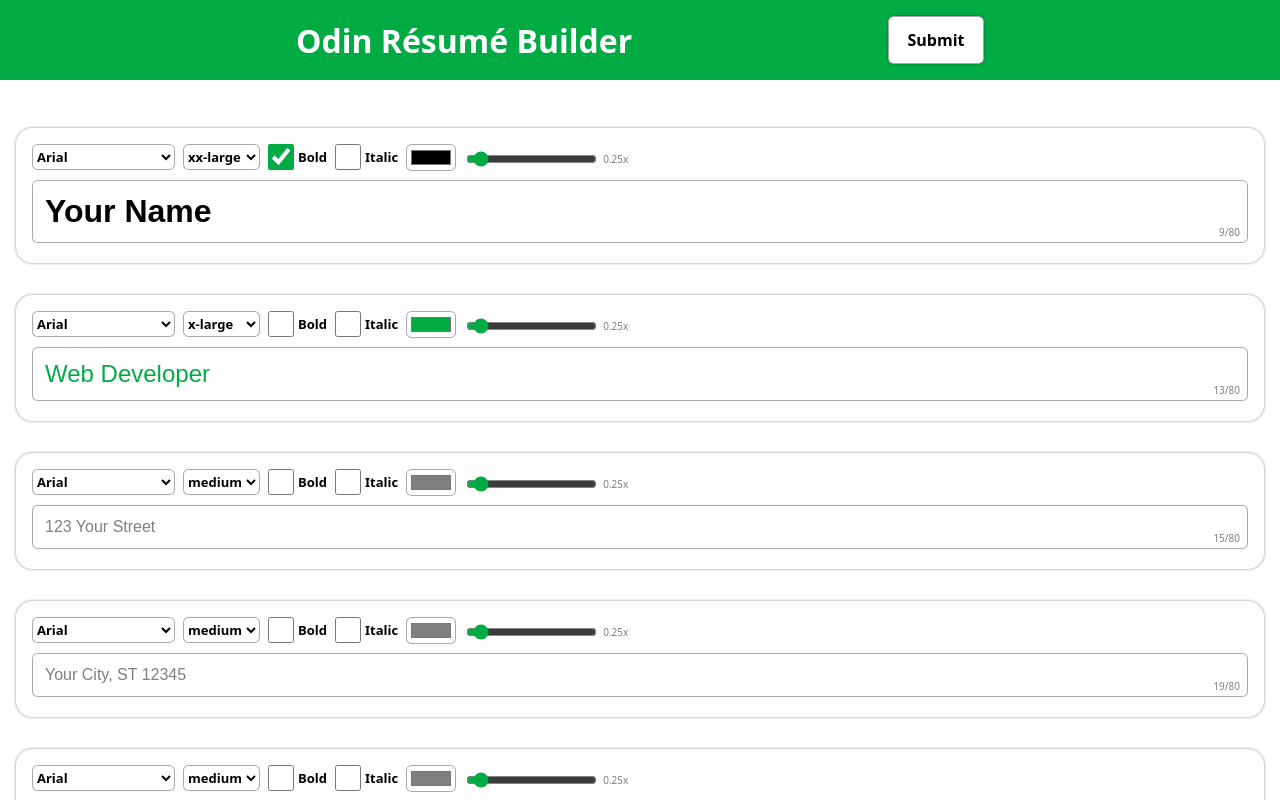
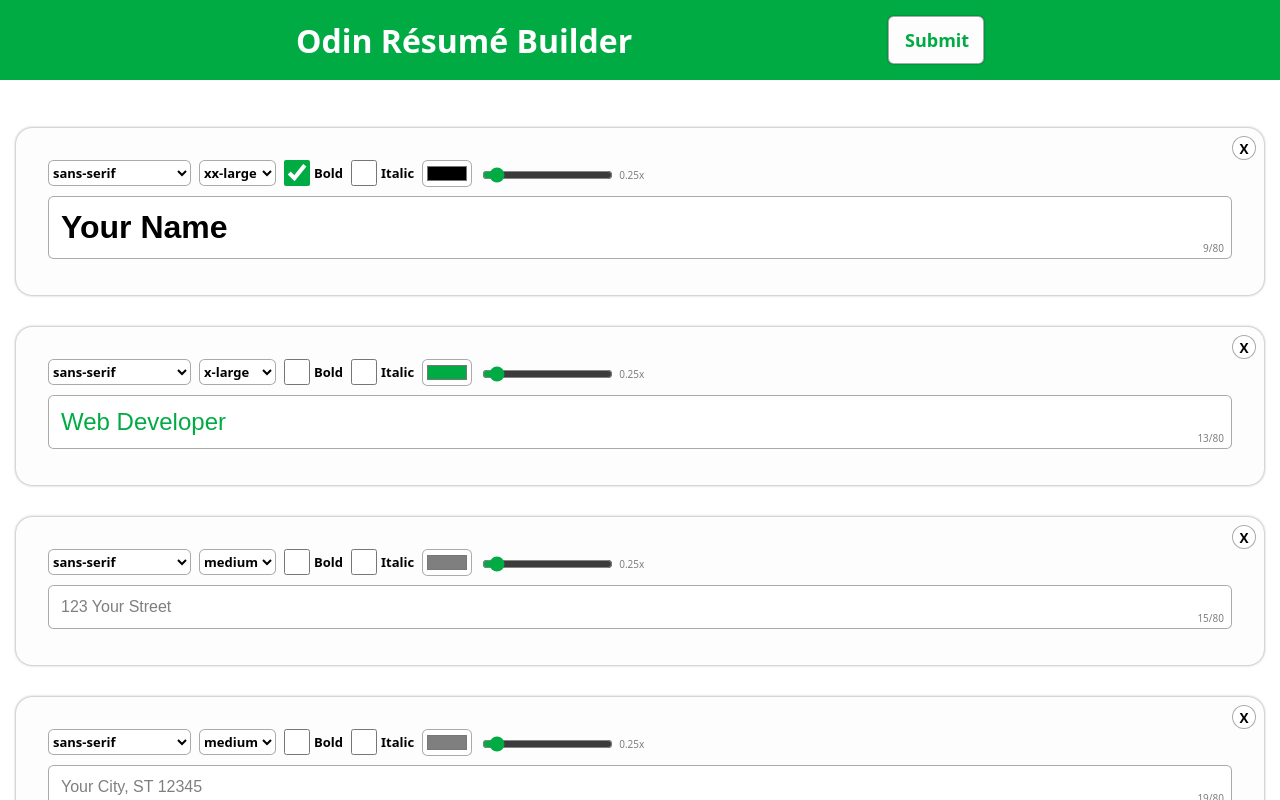
Before and after one commit to hussein-m-kandil/odin-resume-builder, a React (Vite) app: page / in a window 1280 px wide. Both pictures are taken after a click on the button "Edit". Shown: the top 800 px of the page. Built offline with nearby package versions, Linux system fonts and the light colour scheme.

Commit message:
Refactor the app & Add the ability to delete entry

```diff
--- a/src/App.jsx
+++ b/src/App.jsx
@@ -1,124 +1,77 @@
-import { Fragment, useState } from "react";
-import { initialData } from "./data/initialData";
+import { useEffect, useState } from "react";
+import { initialEntriesData } from "./initialEntriesData";
 import { AppDefaultsContext } from "./context/AppDefaultsContext";
 import { AppColorsContext } from "./context/AppColorsContext";
 import { EditModeContext } from "./context/EditModeContext";
-import Paragraph from "./components/Paragraph";
-import SubHead from "./components/SubHead";
+import { appDefaults } from "./appDefaults";
+import { appColors } from "./appColors";
 import Header from "./components/Header";
-import Head from "./components/Head";
-import Line from "./components/Line";
-import Date from "./components/Date";
-import List from "./components/List";
+// import Head from "./components/Head";
+// import Line from "./components/Line";
+// import Date from "./components/Date";
+// import List from "./components/List";
+// import SubHead from "./components/SubHead";
+// import Paragraph from "./components/Paragraph";
+
+const createEntry = (id, component, props = {}) => {
+  const Component = component;
+  return {
+    id,
+    jsx: <Component id={id} key={id} {...props} />,
+  };
+};
 
 function App() {
   const [editMode, setEditMode] = useState(false);
+
   const handleTogglingEditMode = () => {
     setEditMode((iem) => !iem);
   };
 
-  const appColors = {
-    accent: "#00ab44",
-    lightAccent: "#fdfdfd",
-    light: "#ffffff",
-    mid: "#7f7f7f",
-    dark: "#000000",
+  const [resumeEntries, setResumeEntries] = useState([]);
+
+  const handleDeleteEntry = (id) => {
+    setResumeEntries((entries) => entries.filter((e) => e.id !== id));
   };
 
-  const appDefaultsContext = {
-    textMaxLength: {
-      line: 80,
-      paragraph: 999,
-    },
-    editCardMargin: "2rem auto",
-    marginBottom: "0.25rem",
-  };
+  const generateId = (entryCount) => `entry-${entryCount}`;
 
-  let entriesCount = 0;
-  const generateId = () => `entry-${++entriesCount}`;
+  // Add initial resume's entries
+  useEffect(() => {
+    setResumeEntries(
+      initialEntriesData.map((ire, i) => {
+        const entryComponent = ire.component;
+        const props = ire.props || {};
+        const entryProps = {
+          ...props,
+          onDeleteEntry: handleDeleteEntry,
+        };
+        return createEntry(generateId(++i), entryComponent, entryProps);
+      })
+    );
+  }, []);
 
   return (
-    <AppDefaultsContext.Provider value={appDefaultsContext}>
+    <AppDefaultsContext.Provider value={appDefaults}>
       <AppColorsContext.Provider value={appColors}>
         <EditModeContext.Provider value={editMode}>
           <Header>
             <button
               type="button"
-              className="edit-btn"
-              onClick={handleTogglingEditMode}
               style={{
                 width: "6rem",
                 height: "3rem",
-                color: appColors.dark,
-                backgroundColor: appColors.light,
+                fontSize: "large",
+                color: appColors.accent,
+                backgroundColor: appColors.lightAccent,
               }}
+              onClick={handleTogglingEditMode}
             >
               {editMode ? "Submit" : "Edit"}
             </button>
           </Header>
           <div style={{ padding: "1rem" }}>
-            <Line
-              id={generateId()}
-              initialText={initialData.name}
-              initialStyle={{
-                fontFamily: "Arial",
-                fontSize: "xx-large",
-                fontWeight: "bold",
-                color: appColors.dark,
-              }}
-            />
-            <Line
-              id={generateId()}
-              initialText={initialData.title}
-              initialStyle={{
-                fontFamily: "Arial",
-                fontSize: "x-large",
-                color: appColors.accent,
-              }}
-            />
-            {initialData.contact.map((entry, i, arr) => {
-              const initialStyle = {
-                fontFamily: "Arial",
-                color: appColors.mid,
-              };
-              if (i === arr.length - 1) initialStyle.marginBottom = "2rem";
-              return (
-                <Line
-                  id={generateId()}
-                  key={entry}
-                  initialText={entry}
-                  initialStyle={initialStyle}
-                />
-              );
-            })}
-            <Head id={generateId()} initialText={"SKILLS"} />
-            <Paragraph id={generateId()} initialText={initialData.skills} />
-            <Head id={generateId()} initialText={"EXPERIENCE"} />
-            {initialData.experience.map((entry) => (
-              <Fragment key={`${entry.org} - ${entry.title}`}>
-                <SubHead
-                  id={generateId()}
-                  initialText={entry.org}
-                  initialExtensionText={entry.title}
-                />
-                <Date id={generateId()} />
-                <List id={generateId()} initialListItems={entry.details} />
-              </Fragment>
-            ))}
-            <Head id={generateId()} initialText={"EDUCATION"} />
-            {initialData.education.map((entry) => (
-              <Fragment key={`${entry.org} - ${entry.deg}`}>
-                <SubHead
-                  id={generateId()}
-                  initialText={entry.org}
-                  initialExtensionText={entry.deg}
-                />
-                <Date id={generateId()} />
-                <Paragraph id={generateId()} initialText={entry.about} />
-              </Fragment>
-            ))}
-            <Head id={generateId()} initialText={"AWARDS"} />
-            <List id={generateId()} initialListItems={initialData.awards} />
+            {resumeEntries.map((re) => re.jsx)}
           </div>
         </EditModeContext.Provider>
       </AppColorsContext.Provider>
--- /dev/null
+++ b/src/appColors.js
@@ -0,0 +1,8 @@
+export const appColors = {
+  light: "#ffffff",
+  mid: "#7f7f7f",
+  dark: "#000000",
+  accent: "#00ab44",
+  lightAccent: "#fdfdfd",
+  secondAccent: "#ffb44b",
+};
--- /dev/null
+++ b/src/appDefaults.js
@@ -0,0 +1,9 @@
+export const appDefaults = {
+  editCardMargin: "2rem auto",
+  bigMarginBottom: "2rem",
+  marginBottom: "0.25rem",
+  textMaxLength: {
+    line: 80,
+    paragraph: 999,
+  },
+};
--- a/src/components/EditCard.jsx
+++ b/src/components/EditCard.jsx
@@ -11,6 +11,7 @@
   onChangeStyle,
   onChangeText,
   editCardStyle,
+  onDeleteEntry,
   textAreaEditor = false,
   ...styleControlFlags
 }) {
@@ -19,13 +20,33 @@
   return (
     <div
       style={{
+        position: "relative",
         backgroundColor: appColors.lightAccent,
         boxShadow: "0 0 3px 0 #0007",
         borderRadius: "1rem",
-        padding: "1rem",
+        padding: "2rem",
         ...editCardStyle,
       }}
     >
+      <button
+        aria-label="Delete"
+        style={{
+          padding: "0",
+          position: "absolute",
+          right: "0.5rem",
+          top: "0.5rem",
+          width: "1.5rem",
+          height: "1.5rem",
+          fontSize: "0.85rem",
+          borderRadius: "50%",
+          display: "flex",
+          alignItems: "center",
+          justifyContent: "center",
+        }}
+        onClick={() => onDeleteEntry(id)}
+      >
+        X
+      </button>
       <StyleController
         id={id}
         styleObject={entryStyle}
--- a/src/components/ExtendedEntry.jsx
+++ b/src/components/ExtendedEntry.jsx
@@ -10,6 +10,7 @@
   initialExtensionText,
   initialMainStyle,
   initialExtensionStyle,
+  onDeleteEntry,
   ...props
 }) {
   const editMode = useContext(EditModeContext);
@@ -29,6 +30,8 @@
     ...initialExtensionStyle,
     marginBottom: mainStyle.marginBottom,
   });
+
+  const genExtensionId = () => `${id}-ext`;
 
   const isValidLength = (text) => text.length <= TEXT_MAX_LENGTH;
 
@@ -59,6 +62,10 @@
       ...recentStyle,
       ...newStyle,
     }));
+  };
+
+  const handleDeleteEntry = () => {
+    onDeleteEntry(id);
   };
 
   const containerStyle = {
@@ -94,15 +101,17 @@
             entryStyle={mainStyle}
             onChangeStyle={handleChangeMainStyle}
             onChangeText={handleChangeMainText}
+            onDeleteEntry={handleDeleteEntry}
             {...props}
           />
           <EditCard
             {...editCardCommonProps}
-            id={`${id}-ext`}
+            id={genExtensionId()}
             entryText={extensionText}
             entryStyle={extensionStyle}
             onChangeStyle={handleChangeExtensionStyle}
             onChangeText={handleChangeExtensionText}
+            onDeleteEntry={handleDeleteEntry}
             withMarginBottomController={false}
             withFontFamilyController={false}
             withFontSizeController={false}
--- a/src/components/Paragraph.jsx
+++ b/src/components/Paragraph.jsx
@@ -3,7 +3,7 @@
 import { initialData } from "../data/initialData";
 import Entry from "./Entry";
 
-function Paragraph({ initialText = initialData.experience, ...props }) {
+function Paragraph({ initialText = initialData.skills, ...props }) {
   const appColors = useContext(AppColorsContext);
   const initialStyle = {
     fontFamily: "sans-serif",
--- /dev/null
+++ b/src/initialEntriesData.js
@@ -0,0 +1,132 @@
+import { initialData } from "./data/initialData";
+import { appDefaults } from "./appDefaults";
+import { appColors } from "./appColors";
+import Head from "./components/Head";
+import Line from "./components/Line";
+import Date from "./components/Date";
+import List from "./components/List";
+import SubHead from "./components/SubHead";
+import Paragraph from "./components/Paragraph";
+
+export const initialEntriesData = [
+  {
+    component: Line,
+    props: {
+      initialText: initialData.name,
+      initialStyle: {
+        fontSize: "xx-large",
+        fontWeight: "bold",
+        color: appColors.dark,
+      },
+    },
+  },
+  {
+    component: Line,
+    props: {
+      initialText: initialData.title,
+      initialStyle: {
+        fontSize: "x-large",
+        color: appColors.accent,
+      },
+    },
+  },
+  ...(() => {
+    const entries = [];
+    initialData.contact.forEach((entry, i, arr) => {
+      entries.push({
+        component: Line,
+        props: {
+          initialText: entry,
+          initialStyle: {
+            color: appColors.mid,
+            marginBottom:
+              i === arr.length - 1
+                ? appDefaults.bigMarginBottom
+                : appDefaults.marginBottom,
+          },
+        },
+      });
+    });
+    return entries;
+  })(),
+  {
+    component: Head,
+    props: {
+      initialText: "SKILLS",
+    },
+  },
+  {
+    component: Paragraph,
+    props: {
+      initialText: initialData.skills,
+    },
+  },
+  {
+    component: Head,
+    props: {
+      initialText: "EXPERIENCE",
+    },
+  },
+  ...(() => {
+    const entries = [];
+    initialData.experience.forEach((entry) => {
+      entries.push(
+        {
+          component: SubHead,
+          props: {
+            initialText: entry.org,
+            initialExtensionText: entry.title,
+          },
+        },
+        { component: Date },
+        {
+          component: List,
+          props: {
+            initialListItems: entry.details,
+          },
+        }
+      );
+    });
+    return entries;
+  })(),
+  {
+    component: Head,
+    props: {
+      initialText: "EDUCATION",
+    },
+  },
+  ...(() => {
+    const entries = [];
+    initialData.education.forEach((entry) => {
+      entries.push(
+        {
+          component: SubHead,
+          props: {
+            initialText: entry.org,
+            initialExtensionText: entry.deg,
+          },
+        },
+        { component: Date },
+        {
+          component: Paragraph,
+          props: {
+            initialText: entry.about,
+          },
+        }
+      );
+    });
+    return entries;
+  })(),
+  {
+    component: Head,
+    props: {
+      initialText: "AWARDS",
+    },
+  },
+  {
+    component: List,
+    props: {
+      initialListItems: initialData.awards,
+    },
+  },
+];
```
Also changed, not shown: src/components/Button.jsx (deleted, +0 -9 lines), src/components/List.jsx (+30 -6 lines).
